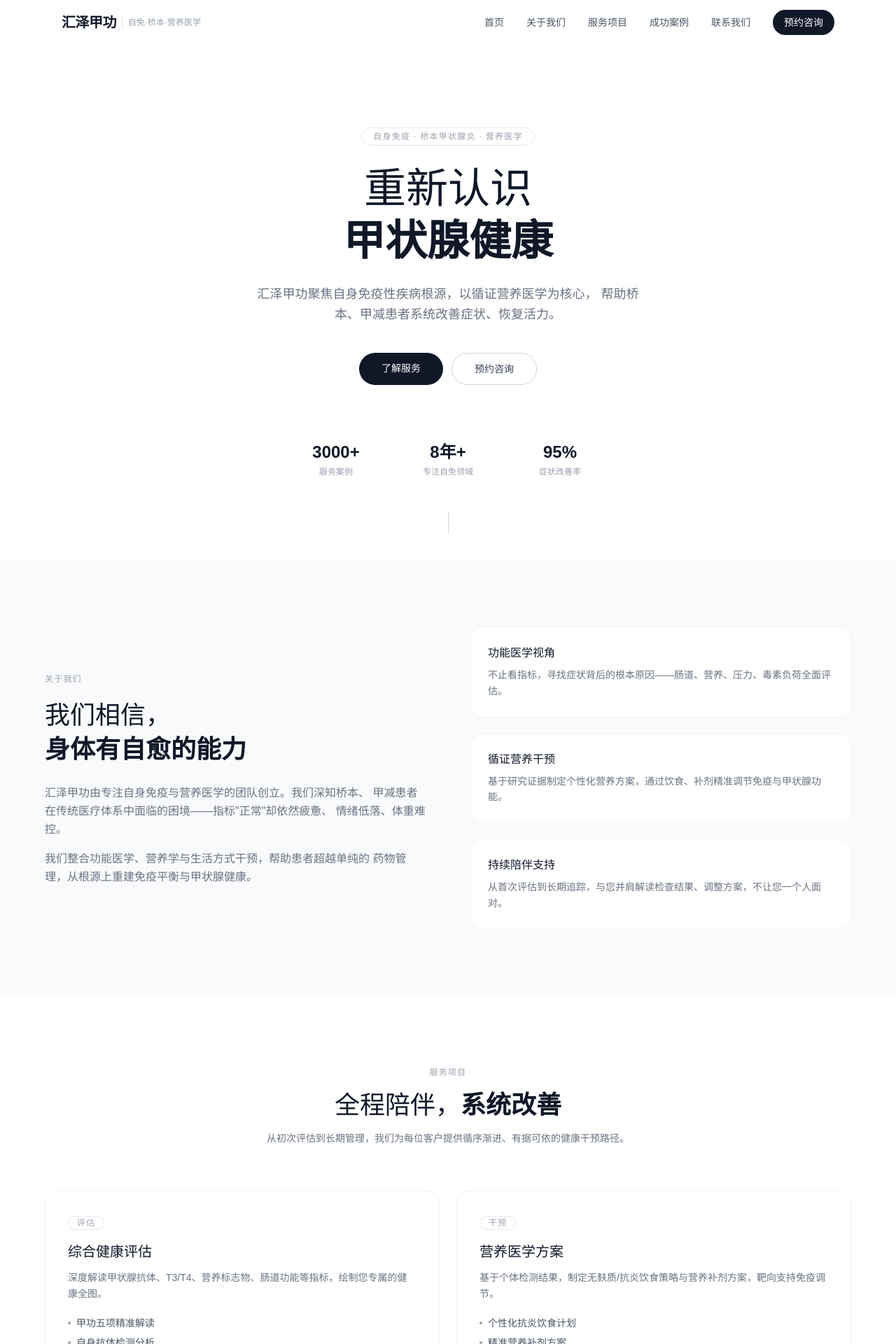
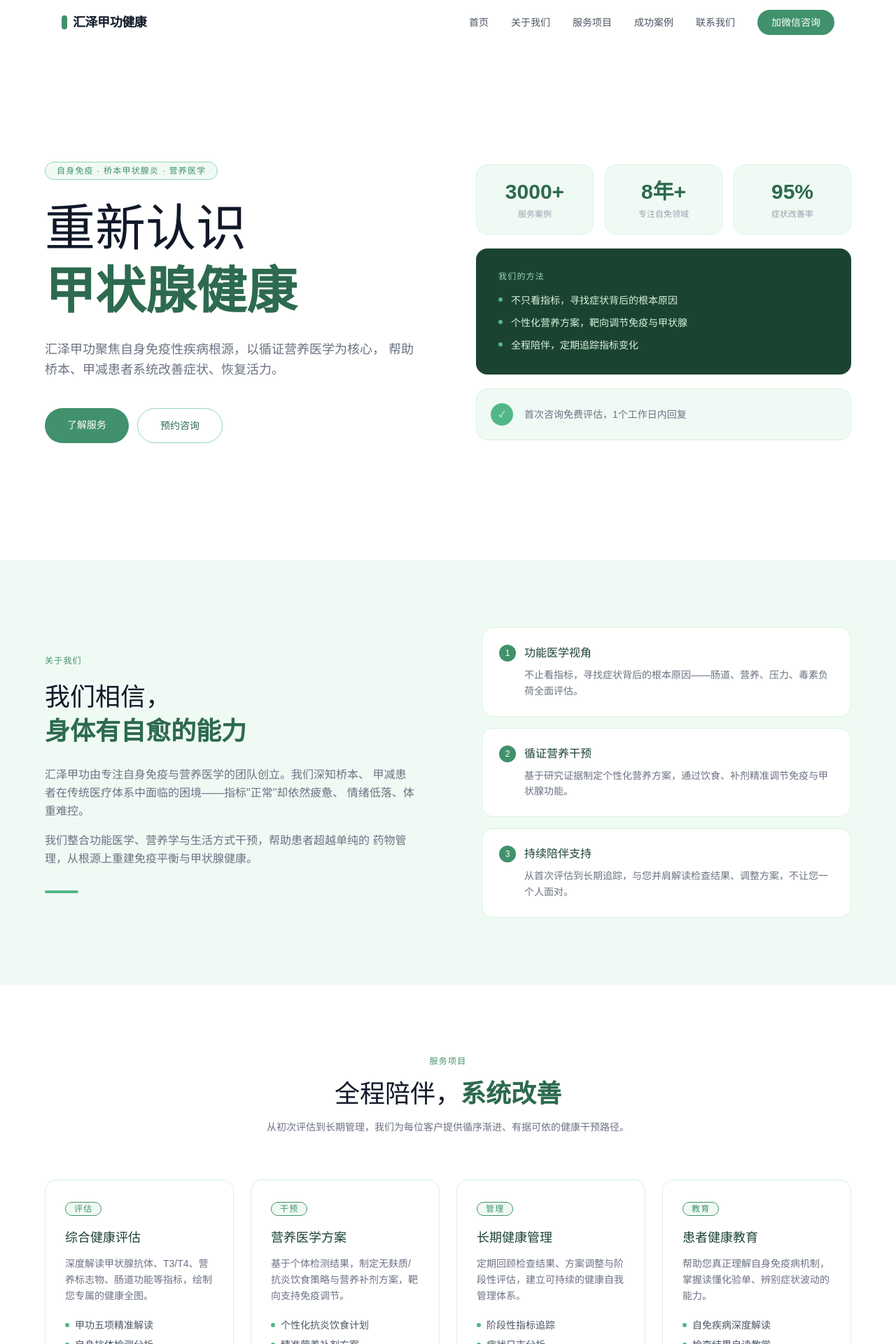
Before and after one commit to ChrisCai1990/huize-jiagong, a Next.js app: page / in a window 1280 px wide. Shown: the top 1920 px of the page at 70% size. Built offline with nearby package versions, Linux system fonts and the light colour scheme.

Commit message:
feat: 改版为森林绿医疗色系，参照桥本疗愈指南视觉风格

```diff
--- a/src/app/globals.css
+++ b/src/app/globals.css
@@ -2,7 +2,17 @@
 
 :root {
   --background: #ffffff;
-  --foreground: #171717;
+  --foreground: #1a1a1a;
+
+  /* 品牌绿色系 */
+  --green-950: #0d2b1f;
+  --green-900: #1b4332;
+  --green-800: #2d6a4f;
+  --green-700: #40916c;
+  --green-500: #52b788;
+  --green-300: #95d5b2;
+  --green-100: #d8f3dc;
+  --green-50:  #f0faf4;
 }
 
 @theme inline {
@@ -10,6 +20,15 @@
   --color-foreground: var(--foreground);
   --font-sans: var(--font-geist-sans);
   --font-mono: var(--font-geist-mono);
+
+  --color-brand-950: var(--green-950);
+  --color-brand-900: var(--green-900);
+  --color-brand-800: var(--green-800);
+  --color-brand-700: var(--green-700);
+  --color-brand-500: var(--green-500);
+  --color-brand-300: var(--green-300);
+  --color-brand-100: var(--green-100);
+  --color-brand-50:  var(--green-50);
 }
 
 body {
--- a/src/components/About.tsx
+++ b/src/components/About.tsx
@@ -15,15 +15,24 @@ const pillars = [
 
 export default function About() {
   return (
-    <section id="about" className="py-24 px-6 bg-gray-50">
+    <section id="about" className="py-24 px-6" style={{ background: "var(--green-50)" }}>
       <div className="max-w-6xl mx-auto">
-        <div className="grid md:grid-cols-2 gap-16 items-center">
+        <div className="grid md:grid-cols-2 gap-16 lg:gap-24 items-center">
+
+          {/* 左侧文案 */}
           <div>
-            <span className="text-xs tracking-widest text-gray-400 uppercase">关于我们</span>
+            <span
+              className="text-xs tracking-widest uppercase"
+              style={{ color: "var(--green-700)" }}
+            >
+              关于我们
+            </span>
             <h2 className="mt-4 text-3xl md:text-4xl font-light text-gray-900 leading-snug">
               我们相信，
               <br />
-              <span className="font-semibold">身体有自愈的能力</span>
+              <span className="font-semibold" style={{ color: "var(--green-800)" }}>
+                身体有自愈的能力
+              </span>
             </h2>
             <p className="mt-6 text-gray-500 leading-relaxed">
               汇泽甲功由专注自身免疫与营养医学的团队创立。我们深知桥本、
@@ -34,13 +43,34 @@ export default function About() {
               我们整合功能医学、营养学与生活方式干预，帮助患者超越单纯的
               药物管理，从根源上重建免疫平衡与甲状腺健康。
             </p>
+
+            {/* 分隔线 */}
+            <div
+              className="mt-8 w-12 h-1 rounded-full"
+              style={{ background: "var(--green-500)" }}
+            />
           </div>
 
-          <div className="flex flex-col gap-6">
-            {pillars.map((p) => (
-              <div key={p.title} className="bg-white p-6 rounded-2xl border border-gray-100">
-                <h3 className="font-medium text-gray-900 mb-2">{p.title}</h3>
-                <p className="text-sm text-gray-500 leading-relaxed">{p.desc}</p>
+          {/* 右侧卡片 */}
+          <div className="flex flex-col gap-4">
+            {pillars.map((p, i) => (
+              <div
+                key={p.title}
+                className="bg-white p-6 rounded-2xl border"
+                style={{ borderColor: "var(--green-100)" }}
+              >
+                <div className="flex items-center gap-3 mb-2">
+                  <span
+                    className="w-6 h-6 rounded-full text-xs text-white flex items-center justify-center font-medium flex-shrink-0"
+                    style={{ background: "var(--green-700)" }}
+                  >
+                    {i + 1}
+                  </span>
+                  <h3 className="font-medium" style={{ color: "var(--green-900)" }}>
+                    {p.title}
+                  </h3>
+                </div>
+                <p className="text-sm text-gray-500 leading-relaxed pl-9">{p.desc}</p>
               </div>
             ))}
           </div>
--- a/src/components/Footer.tsx
+++ b/src/components/Footer.tsx
@@ -1,22 +1,41 @@
 export default function Footer() {
   return (
-    <footer className="bg-gray-50 border-t border-gray-100 py-12 px-6">
+    <footer className="border-t py-12 px-6" style={{ background: "var(--green-900)", borderColor: "var(--green-800)" }}>
       <div className="max-w-6xl mx-auto flex flex-col md:flex-row justify-between items-start gap-8">
+
+        {/* 品牌 */}
         <div>
-          <div className="font-semibold text-gray-900">汇泽甲功</div>
-          <p className="text-xs text-gray-400 mt-2 max-w-xs leading-relaxed">
+          <div className="flex items-center gap-2">
+            <span className="w-2 h-5 rounded-sm" style={{ background: "var(--green-500)" }} />
+            <span className="font-semibold text-white">汇泽甲功健康</span>
+          </div>
+          <p className="text-xs mt-3 max-w-xs leading-relaxed" style={{ color: "var(--green-300)" }}>
             专注自身免疫性疾病与营养医学，帮助桥本、甲减患者找回健康活力。
           </p>
         </div>
 
-        <div className="flex flex-col sm:flex-row gap-10 text-sm text-gray-500">
+        {/* 导航 + 联系 */}
+        <div className="flex flex-col sm:flex-row gap-10 text-sm">
           <div>
-            <div className="text-xs text-gray-400 mb-3 uppercase tracking-widest">导航</div>
+            <div className="text-xs tracking-widest uppercase mb-3" style={{ color: "var(--green-500)" }}>
+              导航
+            </div>
             <div className="space-y-2">
-              {["关于我们", "服务项目", "成功案例", "联系我们"].map((item) => (
-                <div key={item}>
-                  <a href={`#${item === "关于我们" ? "about" : item === "服务项目" ? "services" : item === "成功案例" ? "cases" : "contact"}`} className="hover:text-gray-900 transition-colors">
-                    {item}
+              {[
+                { label: "关于我们", href: "#about" },
+                { label: "服务项目", href: "#services" },
+                { label: "成功案例", href: "#cases" },
+                { label: "联系我们", href: "#contact" },
+              ].map((item) => (
+                <div key={item.href}>
+                  <a
+                    href={item.href}
+                    className="transition-colors"
+                    style={{ color: "var(--green-300)" }}
+                    onMouseEnter={e => (e.currentTarget.style.color = "white")}
+                    onMouseLeave={e => (e.currentTarget.style.color = "var(--green-300)")}
+                  >
+                    {item.label}
                   </a>
                 </div>
               ))}
@@ -24,8 +43,10 @@ export default function Footer() {
           </div>
 
           <div>
-            <div className="text-xs text-gray-400 mb-3 uppercase tracking-widest">联系</div>
-            <div className="space-y-2 text-sm">
+            <div className="text-xs tracking-widest uppercase mb-3" style={{ color: "var(--green-500)" }}>
+              联系
+            </div>
+            <div className="space-y-2 text-sm" style={{ color: "var(--green-300)" }}>
               <div>微信：huize_jiagong</div>
               <div>邮箱：hello@huizejiagong.com</div>
             </div>
@@ -33,11 +54,15 @@ export default function Footer() {
         </div>
       </div>
 
-      <div className="max-w-6xl mx-auto mt-10 pt-6 border-t border-gray-200 flex flex-col sm:flex-row justify-between items-center gap-2">
-        <p className="text-xs text-gray-400">
-          © {new Date().getFullYear()} 汇泽甲功. 保留所有权利.
+      {/* 底部版权 */}
+      <div
+        className="max-w-6xl mx-auto mt-10 pt-6 border-t flex flex-col sm:flex-row justify-between items-center gap-2"
+        style={{ borderColor: "var(--green-800)" }}
+      >
+        <p className="text-xs" style={{ color: "var(--green-500)" }}>
+          © {new Date().getFullYear()} 汇泽甲功健康. 保留所有权利.
         </p>
-        <p className="text-xs text-gray-400">
+        <p className="text-xs" style={{ color: "var(--green-500)" }}>
           本网站内容仅供参考，不构成医疗诊断或治疗建议
         </p>
       </div>
--- a/src/components/Hero.tsx
+++ b/src/components/Hero.tsx
@@ -2,55 +2,122 @@ export default function Hero() {
   return (
     <section
       id="hero"
-      className="min-h-screen flex flex-col justify-center items-center text-center px-6 pt-16 bg-white"
+      className="min-h-screen flex items-center px-6 pt-16 bg-white"
     >
-      <div className="max-w-3xl mx-auto">
-        <span className="inline-block text-xs tracking-widest text-gray-400 uppercase mb-6 border border-gray-200 rounded-full px-4 py-1">
+      <div className="max-w-6xl mx-auto w-full">
+        <div className="grid lg:grid-cols-2 gap-12 lg:gap-20 items-center">
+
+          {/* 左栏：文案 + CTA */}
+          <div className="text-center lg:text-left">
+            <span
+              className="inline-block text-xs tracking-widest uppercase mb-6 border rounded-full px-4 py-1"
+              style={{ color: "var(--green-700)", borderColor: "var(--green-300)", background: "var(--green-50)" }}
+            >
               自身免疫 · 桥本甲状腺炎 · 营养医学
             </span>
 
-        <h1 className="text-4xl sm:text-5xl md:text-6xl font-light text-gray-900 leading-tight mb-6">
+            <h1 className="text-4xl sm:text-5xl lg:text-6xl xl:text-7xl font-light text-gray-900 leading-tight mb-6">
               重新认识
               <br />
-          <span className="font-semibold">甲状腺健康</span>
+              <span className="font-semibold" style={{ color: "var(--green-800)" }}>
+                甲状腺健康
+              </span>
             </h1>
 
-        <p className="text-lg text-gray-500 max-w-xl mx-auto mb-10 leading-relaxed">
+            <p className="text-lg text-gray-500 mb-10 leading-relaxed max-w-xl mx-auto lg:mx-0">
               汇泽甲功聚焦自身免疫性疾病根源，以循证营养医学为核心，
               帮助桥本、甲减患者系统改善症状、恢复活力。
             </p>
 
-        <div className="flex flex-col sm:flex-row gap-3 justify-center">
+            <div className="flex flex-col sm:flex-row gap-3 justify-center lg:justify-start">
               <a
                 href="#services"
-            className="bg-gray-900 text-white text-sm px-8 py-3 rounded-full hover:bg-gray-700 transition-colors"
+                className="text-sm text-white px-8 py-3.5 rounded-full transition-colors"
+                style={{ background: "var(--green-700)" }}
+                onMouseEnter={e => (e.currentTarget.style.background = "var(--green-800)")}
+                onMouseLeave={e => (e.currentTarget.style.background = "var(--green-700)")}
               >
                 了解服务
               </a>
               <a
                 href="#contact"
-            className="border border-gray-300 text-gray-700 text-sm px-8 py-3 rounded-full hover:border-gray-500 transition-colors"
+                className="text-sm px-8 py-3.5 rounded-full border transition-colors"
+                style={{ color: "var(--green-800)", borderColor: "var(--green-300)" }}
+                onMouseEnter={e => (e.currentTarget.style.background = "var(--green-50)")}
+                onMouseLeave={e => (e.currentTarget.style.background = "transparent")}
               >
                 预约咨询
               </a>
             </div>
+          </div>
 
-        <div className="mt-20 grid grid-cols-3 gap-8 max-w-md mx-auto">
+          {/* 右栏：数据卡片 */}
+          <div className="flex flex-col gap-5">
+            {/* 数据统计 */}
+            <div className="grid grid-cols-3 gap-4">
               {[
                 { num: "3000+", label: "服务案例" },
-            { num: "8年+", label: "专注自免领域" },
-            { num: "95%", label: "症状改善率" },
+                { num: "8年+",  label: "专注自免领域" },
+                { num: "95%",   label: "症状改善率" },
               ].map((s) => (
-            <div key={s.label} className="text-center">
-              <div className="text-2xl font-semibold text-gray-900">{s.num}</div>
-              <div className="text-xs text-gray-400 mt-1">{s.label}</div>
+                <div
+                  key={s.label}
+                  className="rounded-2xl p-5 text-center border"
+                  style={{ background: "var(--green-50)", borderColor: "var(--green-100)" }}
+                >
+                  <div
+                    className="text-2xl lg:text-3xl font-semibold"
+                    style={{ color: "var(--green-800)" }}
+                  >
+                    {s.num}
+                  </div>
+                  <div className="text-xs text-gray-400 mt-1.5">{s.label}</div>
+                </div>
+              ))}
+            </div>
+
+            {/* 方法卡片 */}
+            <div className="rounded-2xl p-8 text-white" style={{ background: "var(--green-900)" }}>
+              <div
+                className="text-xs tracking-widest uppercase mb-4"
+                style={{ color: "var(--green-300)" }}
+              >
+                我们的方法
+              </div>
+              <div className="space-y-3">
+                {[
+                  "不只看指标，寻找症状背后的根本原因",
+                  "个性化营养方案，靶向调节免疫与甲状腺",
+                  "全程陪伴，定期追踪指标变化",
+                ].map((item, i) => (
+                  <div key={i} className="flex items-start gap-3 text-sm" style={{ color: "var(--green-100)" }}>
+                    <span
+                      className="mt-1.5 w-1.5 h-1.5 rounded-full flex-shrink-0"
+                      style={{ background: "var(--green-500)" }}
+                    />
+                    {item}
                   </div>
                 ))}
               </div>
             </div>
 
-      <div className="absolute bottom-8 flex flex-col items-center gap-1 animate-bounce">
-        <div className="w-px h-8 bg-gray-300" />
+            {/* 提示条 */}
+            <div
+              className="rounded-2xl p-5 border flex items-center gap-4"
+              style={{ background: "var(--green-50)", borderColor: "var(--green-100)" }}
+            >
+              <div
+                className="w-8 h-8 rounded-full flex items-center justify-center flex-shrink-0 text-xs text-white"
+                style={{ background: "var(--green-500)" }}
+              >
+                ✓
+              </div>
+              <p className="text-sm text-gray-500 leading-relaxed">
+                首次咨询免费评估，1个工作日内回复
+              </p>
+            </div>
+          </div>
+        </div>
       </div>
     </section>
   );
--- a/src/components/Navbar.tsx
+++ b/src/components/Navbar.tsx
@@ -27,35 +27,41 @@ export default function Navbar() {
       }`}
     >
       <div className="max-w-6xl mx-auto px-6 flex items-center justify-between h-16">
+        {/* Logo */}
         <a href="#hero" className="flex items-center gap-2">
-          <span className="text-xl font-semibold tracking-tight text-gray-900">
-            汇泽甲功
-          </span>
-          <span className="text-xs text-gray-400 hidden sm:block border-l border-gray-200 pl-2">
-            自免·桥本·营养医学
+          <span className="w-2 h-5 rounded-sm" style={{ background: "var(--green-700)" }} />
+          <span className="text-lg font-semibold tracking-tight text-gray-900">
+            汇泽甲功健康
           </span>
         </a>
 
+        {/* Desktop nav */}
         <nav className="hidden md:flex items-center gap-8">
           {links.map((l) => (
             <a
               key={l.href}
               href={l.href}
-              className="text-sm text-gray-600 hover:text-gray-900 transition-colors"
+              className="text-sm text-gray-600 hover:text-green-800 transition-colors"
+              style={{ "--tw-text-opacity": "1" } as React.CSSProperties}
             >
               {l.label}
             </a>
           ))}
           <a
             href="#contact"
-            className="text-sm bg-gray-900 text-white px-4 py-2 rounded-full hover:bg-gray-700 transition-colors"
+            className="text-sm text-white px-5 py-2 rounded-full transition-colors"
+            style={{ background: "var(--green-700)" }}
+            onMouseEnter={e => (e.currentTarget.style.background = "var(--green-800)")}
+            onMouseLeave={e => (e.currentTarget.style.background = "var(--green-700)")}
           >
-            预约咨询
+            加微信咨询
           </a>
         </nav>
 
+        {/* Mobile menu button */}
         <button
-          className="md:hidden text-gray-700"
+          className="md:hidden"
+          style={{ color: "var(--green-800)" }}
           onClick={() => setOpen(!open)}
           aria-label="菜单"
         >
@@ -63,6 +69,7 @@ export default function Navbar() {
         </button>
       </div>
 
+      {/* Mobile menu */}
       {open && (
         <div className="md:hidden bg-white border-t border-gray-100 px-6 py-4 flex flex-col gap-4">
           {links.map((l) => (
@@ -77,10 +84,11 @@ export default function Navbar() {
           ))}
           <a
             href="#contact"
-            className="text-sm bg-gray-900 text-white text-center px-4 py-2 rounded-full"
+            className="text-sm text-white text-center px-4 py-2 rounded-full"
+            style={{ background: "var(--green-700)" }}
             onClick={() => setOpen(false)}
           >
-            预约咨询
+            加微信咨询
           </a>
         </div>
       )}
--- a/src/components/Services.tsx
+++ b/src/components/Services.tsx
@@ -29,31 +29,60 @@ export default function Services() {
   return (
     <section id="services" className="py-24 px-6 bg-white">
       <div className="max-w-6xl mx-auto">
+
+        {/* 标题区 */}
         <div className="text-center mb-16">
-          <span className="text-xs tracking-widest text-gray-400 uppercase">服务项目</span>
+          <span
+            className="text-xs tracking-widest uppercase"
+            style={{ color: "var(--green-700)" }}
+          >
+            服务项目
+          </span>
           <h2 className="mt-4 text-3xl md:text-4xl font-light text-gray-900">
-            全程陪伴，<span className="font-semibold">系统改善</span>
+            全程陪伴，
+            <span className="font-semibold" style={{ color: "var(--green-800)" }}>
+              系统改善
+            </span>
           </h2>
           <p className="mt-4 text-gray-500 max-w-xl mx-auto text-sm leading-relaxed">
             从初次评估到长期管理，我们为每位客户提供循序渐进、有据可依的健康干预路径。
           </p>
         </div>
 
-        <div className="grid sm:grid-cols-2 gap-6">
+        {/* 服务卡片 */}
+        <div className="grid sm:grid-cols-2 lg:grid-cols-4 gap-6">
           {services.map((s) => (
             <div
               key={s.title}
-              className="group p-8 rounded-2xl border border-gray-100 hover:border-gray-300 hover:shadow-sm transition-all duration-200"
+              className="group p-7 rounded-2xl border transition-all duration-200 hover:shadow-md"
+              style={{ borderColor: "var(--green-100)" }}
+              onMouseEnter={e => (e.currentTarget.style.borderColor = "var(--green-300)")}
+              onMouseLeave={e => (e.currentTarget.style.borderColor = "var(--green-100)")}
             >
-              <span className="text-xs tracking-widest text-gray-400 uppercase border border-gray-200 rounded-full px-3 py-0.5">
+              <span
+                className="text-xs tracking-widest uppercase border rounded-full px-3 py-0.5"
+                style={{
+                  color: "var(--green-700)",
+                  borderColor: "var(--green-200)",
+                  background: "var(--green-50)",
+                }}
+              >
                 {s.tag}
               </span>
-              <h3 className="mt-4 text-xl font-medium text-gray-900">{s.title}</h3>
+              <h3
+                className="mt-4 text-lg font-medium"
+                style={{ color: "var(--green-900)" }}
+              >
+                {s.title}
+              </h3>
               <p className="mt-3 text-sm text-gray-500 leading-relaxed">{s.desc}</p>
               <ul className="mt-5 space-y-2">
                 {s.items.map((item) => (
                   <li key={item} className="flex items-center gap-2 text-sm text-gray-600">
-                    <span className="w-1 h-1 rounded-full bg-gray-400 flex-shrink-0" />
+                    <span
+                      className="w-1.5 h-1.5 rounded-full flex-shrink-0"
+                      style={{ background: "var(--green-500)" }}
+                    />
                     {item}
                   </li>
                 ))}
```
Also changed, not shown: src/components/Cases.tsx (+39 -18 lines), src/components/Contact.tsx (+77 -43 lines). Lines whose indentation alone changed are shown as unchanged.
